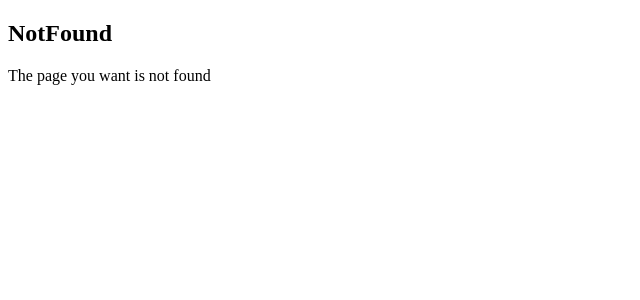
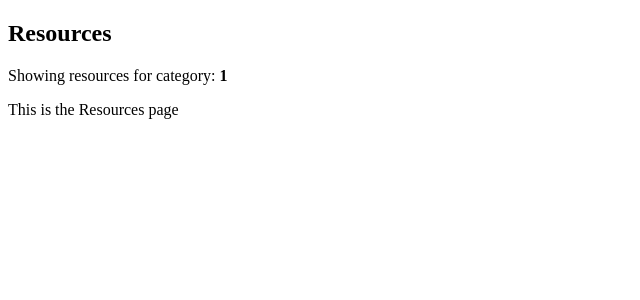
Before and after one commit to reg75/frontend-mvp, a React (Vite) app: page /resources/1 in a window 1280 px wide. Before the commit this address had no page. Shown: the top 300 px of the page, without its empty margins (0-640 px from the left). Built offline with nearby package versions, Linux system fonts and the light colour scheme.

Commit message:
Added parameterised routing

```diff
--- a/src/App.jsx
+++ b/src/App.jsx
@@ -14,6 +14,7 @@ export default function App() {
             <Route path="/account" element={<Account />} />
             <Route path="/login" element={<Login />} />
             <Route path="/resources" element={<Resources />} />
+            <Route path="/resources/:category" element={<Resources />} />
             <Route path="/virtues" element={<Virtues />}/>
 
             {/* 404 fallback */}
--- a/src/pages/Resources.jsx
+++ b/src/pages/Resources.jsx
@@ -1,7 +1,16 @@
+import { useParams } from "react-router-dom"
+
 export default function Resources() {
+    const { category } = useParams()
+
     return (
         <section>
             <h1>Resources</h1>
+            {category ? (
+                <p>Showing resources for category: <strong>{category}</strong></p>
+            ) : (
+                <p>Showing all resource categories</p>
+            )}
             <p>This is the Resources page</p>
         </section>
     )
```
